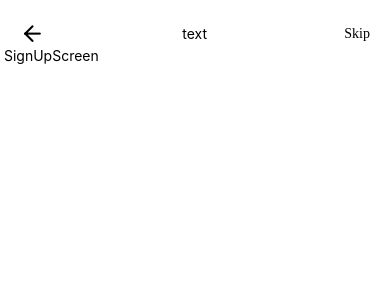
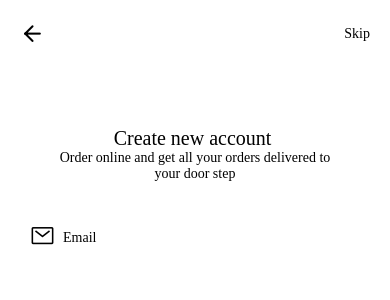
Before and after one commit to UmairHassan1122/MyCurrentTask, a React Native app: screen /SignUpScreen in a window 390 px wide. Shown: the top 300 px of the page. Built offline with nearby package versions, Linux system fonts and the light colour scheme.

Commit message:
COde Done

```diff
--- a/Navigator.js
+++ b/Navigator.js
@@ -7,6 +7,7 @@ import { createStackNavigator, TransitionPresets } from '@react-navigation/stack
 import LoginScreen from './src/screens/Auth/LoginScreen'
 import SignUpScreen from './src/screens/Auth/SignUpScreen'
 import SplashScreen from './src/screens/Auth/SplashScreen'
+import OnBoardingScreen from './src/screens/Auth/OnBoardingScreen'
 
 const Stack = createStackNavigator();
 
@@ -16,6 +17,7 @@ export default class Navigator extends Component {
             <NavigationContainer>
                 <Stack.Navigator screenOptions={{ headerShown: false }}>
                     {/* Auth Screens */}
+                    <Stack.Screen name="OnBoardingScreen" component={OnBoardingScreen} options={{ ...TransitionPresets.SlideFromRightIOS,}} />
                     <Stack.Screen name="LoginScreen" component={LoginScreen} options={{ ...TransitionPresets.SlideFromRightIOS,}} />
                     <Stack.Screen name="SignUpScreen" component={SignUpScreen} options={{ ...TransitionPresets.SlideFromRightIOS,  }} />
                     <Stack.Screen name="SplashScreen" component={SplashScreen} options={{...TransitionPresets.SlideFromRightIOS,}} />
--- a/package.json
+++ b/package.json
@@ -20,6 +20,7 @@
     "react": "17.0.2",
     "react-native": "0.66.3",
     "react-native-gesture-handler": "^1.10.3",
+    "react-native-looped-carousel": "^0.1.13",
     "react-native-reanimated": "^2.2.4",
     "react-native-safe-area-context": "^3.3.2",
     "react-native-screens": "^3.9.0",
--- a/src/assets/Languages/English.json
+++ b/src/assets/Languages/English.json
@@ -1,8 +1,18 @@
 {
+    "OnBoarding_Next_Button":"Next",
+    "OnBoarding_Skip_Button":"Skip",
+
     "Login_Screen_SkipButton": "Skip",
     "Login_Screen_Heading": "Login to your account",
     "Login_Screen_Information": "Order online and get all your orders delivered to your door step",
     "Login_Screen_EmailInput": "Email",
     "Login_Screen_LoginButton": "Login to your account",
-    "Login_Screen_CreateButton": "Create new account"
+    "Login_Screen_CreateButton": "Create new account",
+
+
+    "Signup_Screen_Heading": "Create new account ",
+    "Signup_Screen_Information": "Order online and get all your orders delivered to your door step",
+
+    "Bold_Font": "Poppins-Bold",
+    "Regular_Font": "Poppins-Regular"
 }
--- a/src/screens/Auth/LoginScreen.js
+++ b/src/screens/Auth/LoginScreen.js
@@ -19,7 +19,8 @@ export default class LoginScreen extends Component {
         return (
             <ScrollView contentContainerStyle={{ flexGrow: 1 }}>
                 <View style={styles.container}>
-                    {/* Header View */}
+
+                    {/* //? Header View /////////////////////////////// */}
                     <View style={styles.Header_Container}>
                         <Button
                             title={English.Login_Screen_SkipButton}
@@ -28,7 +29,7 @@ export default class LoginScreen extends Component {
                             onPress={() => alert('Skip')} />
                     </View>
 
-                    {/* Bottom View */}
+                   {/* //? Bottom View /////////////////////////// */}
                     <View style={styles.Bottom_Container}>
 
                         <View>
@@ -74,7 +75,7 @@ const styles = StyleSheet.create({
         backgroundColor: LightTheme.Primary_Color
     },
 
-    ////// Header_Container Styling /////////////
+    //? Header_Container Styling /////////////
     Header_Container: {
         flex: 6,
         backgroundColor: LightTheme.Primary_Color
@@ -92,11 +93,11 @@ const styles = StyleSheet.create({
 
     Skip_Text: {
         fontSize: 14,
-        fontFamily: 'Poppins-Bold',
+        fontFamily: English.Bold_Font,
         color: LightTheme.White_Color
     },
 
-    ////// Bottom_Container Styling /////////////
+    //? Bottom_Container Styling /////////////
     Login_Logo: {
         alignSelf: 'center',
         marginTop: 10
@@ -118,7 +119,7 @@ const styles = StyleSheet.create({
 
     Information: {
         textAlign: 'center',
-        fontFamily: 'Poppins-Regular',
+        fontFamily: English.Regular_Font,
         marginHorizontal: 50,
     },
 
--- /dev/null
+++ b/src/screens/Auth/OnBoardingScreen.js
@@ -0,0 +1,123 @@
+import React, { Component } from 'react'
+import { Text, View, TouchableOpacity, Image, Dimensions, Checkbox, StyleSheet } from 'react-native'
+import Carousel from 'react-native-looped-carousel';
+const { width, height } = Dimensions.get('window');
+import Button from '../../reuseable/Button';
+import English from '../../assets/Languages/English.json'
+import LightTheme from '../../assets/Themes/LightTheme.json'
+
+export default class First extends Component {
+
+    state = {
+        size: { width, height },
+        checked: false
+    };
+
+    moveNext = () => {
+        this.props.navigation.reset({
+            index: 0,
+            routes: [{ name: 'Second' }],
+        });
+    }
+
+    skipScreens = () => {
+        this.props.navigation.reset({
+            index: 0,
+            routes: [{ name: 'SplashScreen' }],
+        });
+    }
+
+    _onLayoutDidChange = (e) => {
+        const layout = e.nativeEvent.layout;
+        this.setState({ size: { width: layout.width, height: layout.height } });
+    }
+
+    render() {
+        return (
+            <View style={{ flex: 1 }}>
+                <View style={{ flex: 1 }} onLayout={this._onLayoutDidChange}>
+                    <Carousel
+                        delay={20000}
+                        style={this.state.size}
+                        autoplay
+                        bullets={true}
+                        onPageBeingChanged={(val) => { alert(val) }}
+                        chosenBulletStyle={{ backgroundColor: "green" }}
+                        bulletStyle={{ backgroundColor: "grey" }}
+                    >
+                        <View style={[{ backgroundColor: "white", flex: 1, alignItems: "center" }]}>
+                            <Image style={{ position: 'absolute', height: 250, width: 250, marginTop: 30 }} source={require('../../assets/images/Auth/Login.png')} />
+                            <View style={{ flex: 1, justifyContent: 'center' }}>
+                                <View style={{ alignSelf: 'center', marginTop: 90 }}>
+                                    <Text style={{ fontWeight: 'bold', fontSize: 18, alignSelf: 'center' }}>Find anything online</Text>
+                                    <Text style={{ textAlign: 'center', fontSize: 14 }}>Order online and get all your orders{'\n'} delivered to your door step </Text>
+                                </View>
+                            </View>
+                        </View>
+                        <View style={[{ backgroundColor: "white", flex: 1, alignItems: "center" }]}>
+                            <Image style={{ position: 'absolute', height: 250, width: 250, marginTop: 30 }} source={require('../../assets/images/Auth/Login.png')} />
+                            <View style={{ flex: 1, justifyContent: 'center' }}>
+                                <View style={{ alignSelf: 'center', marginTop: 90 }}>
+                                    <Text style={{ fontWeight: 'bold', fontSize: 18, alignSelf: 'center' }}>Fast delivery to your door</Text>
+                                    <Text style={{ textAlign: 'center', fontSize: 14 }}>Order online and get all your orders{'\n'} delivered to your door step </Text>
+                                </View>
+                            </View>
+                        </View>
+                        <View style={[{ backgroundColor: "white", flex: 1, alignItems: "center" }]}>
+                            <Image style={{ position: 'absolute', height: 250, width: 250, marginTop: 30 }} source={require('../../assets/images/Auth/Login.png')} />
+                            <View style={{ flex: 1, justifyContent: 'center' }}>
+                                <View style={{ alignSelf: 'center', marginTop: 90 }}>
+                                    <Text style={{ fontWeight: 'bold', fontSize: 18, alignSelf: 'center' }}>Discover the best products</Text>
+                                    <Text style={{ textAlign: 'center', fontSize: 14 }}>Order online and get all your orders{'\n'} delivered to your door step </Text>
+                                </View>
+                            </View>
+                        </View>
+                    </Carousel>
+                </View>
+                <View style={{ backgroundColor: "white" }}>
+                    <View style={{ marginBottom: 20, flexDirection: 'row', alignItems: 'center', marginHorizontal: 20 }}>
+                    </View>
+                    <View>
+                        <Button title={English.OnBoarding_Next_Button}
+                            bgStyle={styles.Login_Button}
+                            txtStyle={styles.Login_Button_Txt}
+                            onPress={() => alert('Next')} />
+
+                        <Button title={English.OnBoarding_Skip_Button}
+                            bgStyle={styles.Create_Button}
+                            txtStyle={styles.Create_Button_Txt}
+                            onPress={() => this.props.navigation.reset({
+                                index: 0,
+                                routes: [{ name: 'LoginScreen' }],
+                            })} />
+                    </View>
+                </View>
+            </View>
+        )
+    }
+}
+
+const styles = StyleSheet.create({
+    Login_Button: {
+        marginTop: 30,
+        elevation: 3,
+        backgroundColor: LightTheme.Primary_Color,
+    },
+
+    Login_Button_Txt: {
+        color: LightTheme.White_Color
+    },
+
+    Create_Button: {
+        marginTop: 10,
+        backgroundColor: LightTheme.White_Color,
+        borderWidth: 2,
+        elevation: 3,
+        borderColor: LightTheme.Border_Color,
+        marginBottom: 20,
+    },
+
+    Create_Button_Txt: {
+        color: LightTheme.Black_Color
+    }
+})
--- a/src/screens/Auth/SignUpScreen.js
+++ b/src/screens/Auth/SignUpScreen.js
@@ -4,19 +4,40 @@ import LightTheme from '../../assets/Themes/LightTheme.json'
 import English from '../../assets/Languages/English.json'
 import Button from '../../reuseable/Button'
 import Header from '../../reuseable/Header'
-import EmailIcon from 'react-native-vector-icons/Feather'
+import Input from '../../reuseable/Input'
+import BackIcon from 'react-native-vector-icons/Feather'
+import EmailIcon from 'react-native-vector-icons/Ionicons'
 
 export default class SignUpScreen extends Component {
+
+    constructor() {
+        super()
+        this.state = {
+            email: ''
+        }
+    }
+
     render() {
         return (
             <ScrollView contentContainerStyle={styles.container}>
-                <Header title='text'
-                iconOnPress={()=>this.props.navigation.goBack()}
-                icon={<EmailIcon name={"arrow-left"} size={25} color={LightTheme.Black_Color} />} />
+                <Header
+                    iconOnPress={() => this.props.navigation.goBack()}
+                    icon={<BackIcon name={"arrow-left"} size={25} color={LightTheme.Black_Color} />} />
 
-                <View style={{}}>
-                    <Text> SignUpScreen </Text>
+                <View style={{ alignSelf: 'center' }}>
+                    <Text style={styles.Heading}>{English.Signup_Screen_Heading}</Text>
                 </View>
+
+                <View style={{ alignSelf: 'center' }}>
+                    <Text style={styles.Information}>{English.Signup_Screen_Information}</Text>
+                </View>
+
+                <Input title='Email'
+                    bgStyle={styles.Email_Input}
+                    icon={<EmailIcon name={"mail-outline"} size={25} color={LightTheme.Black_Color} />}
+                    keyboardType='email-address'
+                    onChange={(txt) => this.setState({ email: txt })}
+                />
             </ScrollView>
         )
     }
@@ -28,6 +49,24 @@ const styles = StyleSheet.create({
         backgroundColor: LightTheme.White_Color
     },
 
+    Heading: {
+        fontSize: 20,
+        fontFamily: English.Bold_Font,
+        color: LightTheme.Black_Color,
+        marginTop: 80
+    },
+
+    Information: {
+        textAlign: 'center',
+        fontFamily: English.Regular_Font,
+        marginHorizontal: 50,
+    },
+
+    Email_Input: {
+        marginTop: 30,
+        paddingBottom: 5,
+        paddingTop: 5,
+    },
 
 
 })
```
Also changed, not shown: 1 other file (tests, documents, lock files or other folders).
